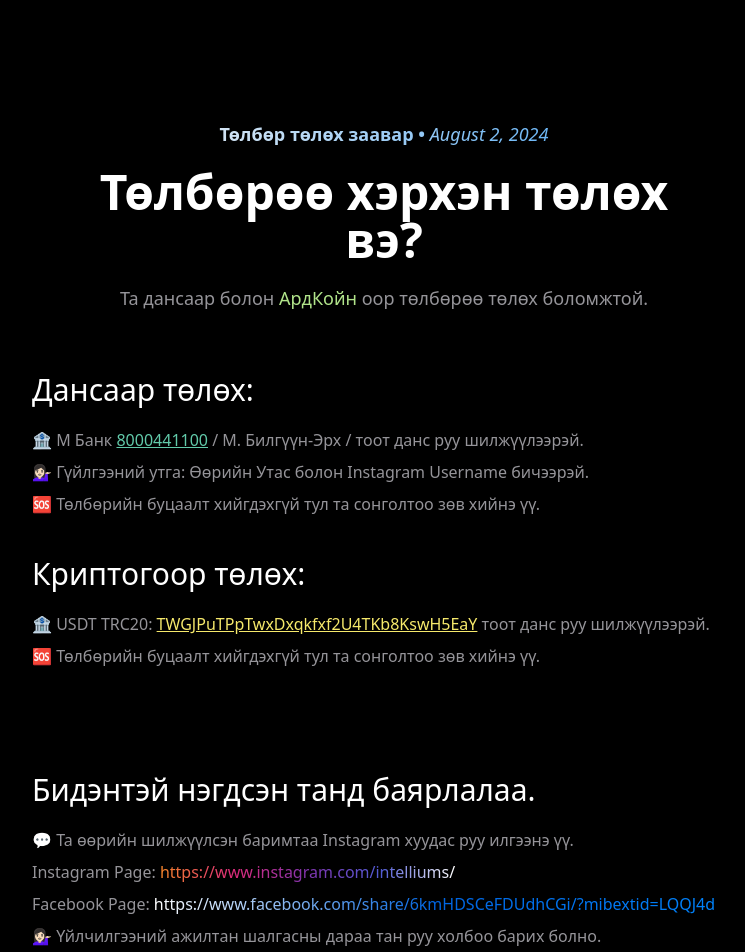
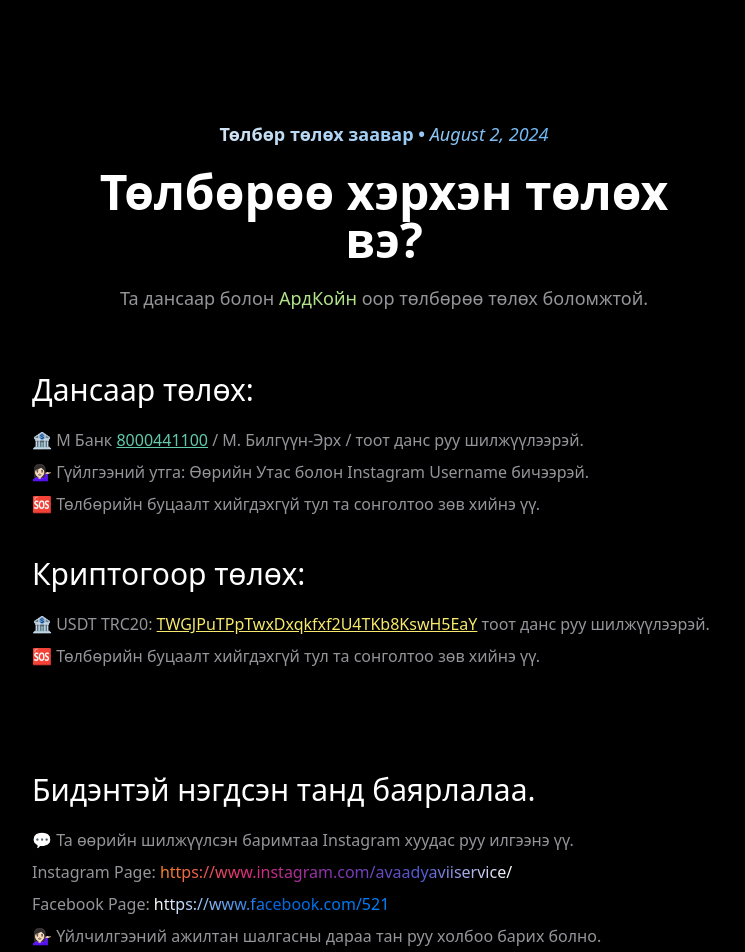
Before and after one commit to nouram23/Ekocab2024, a Next.js app: page /questions/payment in a window 1280 px wide. Shown: the top 952 px of the page, without its empty margins (256-1001 px from the left). Built offline with nearby package versions, Linux system fonts and the light colour scheme.

Commit message:
text oorchlov

```diff
--- a/pages/questions/payment.js
+++ b/pages/questions/payment.js
@@ -112,17 +112,17 @@
                 target="_blank"
                 rel="noopener noreferrer"
               >
-                https://www.instagram.com/intelliums/
+                https://www.instagram.com/avaadyaviiservice/
               </a>
             </p>
             <p className='mt-2'>
               Facebook Page: <a
-                href="https://www.instagram.com/avaadyaviiservice/"
+                href="https://www.facebook.com/share/6kmHDSCeFDUdhCGi/?mibextid=LQQJ4d"
                 style={facebookLinkStyle}
                 target="_blank"
                 rel="noopener noreferrer"
               >
-                https://www.facebook.com/share/6kmHDSCeFDUdhCGi/?mibextid=LQQJ4d
+                https://www.facebook.com/521
               </a>
             </p>
             <p className='mt-2'>💁🏻‍♀️ Үйлчилгээний ажилтан шалгасны дараа тан руу холбоо барих болно.</p>
```
